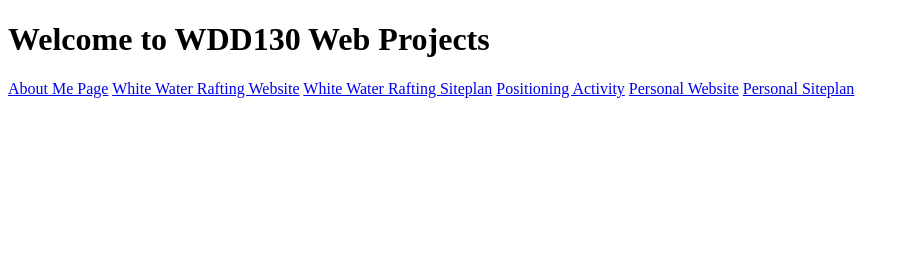
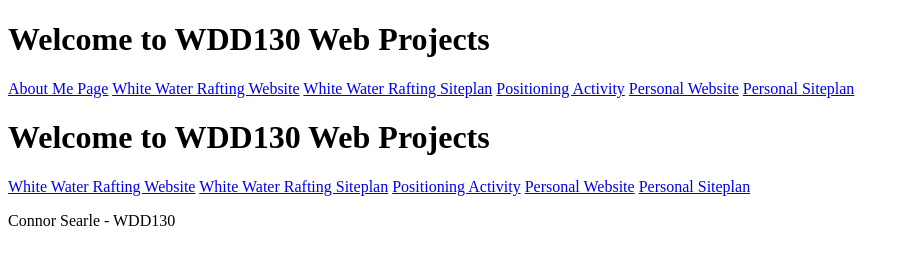
Before and after one commit to connorjs55/wdd130, a plain HTML site: page index.html in a window 1280 px wide. Shown: the whole page, without its empty margins (0-909 px from the left). Drawn offline with Linux system fonts and the light colour scheme.

Commit message:
added paragraph to home page

```diff
--- a/index.html
+++ b/index.html
@@ -16,5 +16,15 @@
   <a href="#">Personal Website</a>
   <a href="#">Personal Siteplan</a>
 </nav>
+<h1>Welcome to WDD130 Web Projects</h1>
+<nav>
+  <a href="wwr/index.html">White Water Rafting Website</a>
+  <a href="wwr/site-plan-rafting.html">White Water Rafting Siteplan</a>
+  <a href="positioning.html">Positioning Activity</a>
+  <a href="#">Personal Website</a>
+  <a href="#">Personal Siteplan</a>
+</nav>
+<p>Connor Searle - WDD130</p>
+
 </body>
 </html>
```
